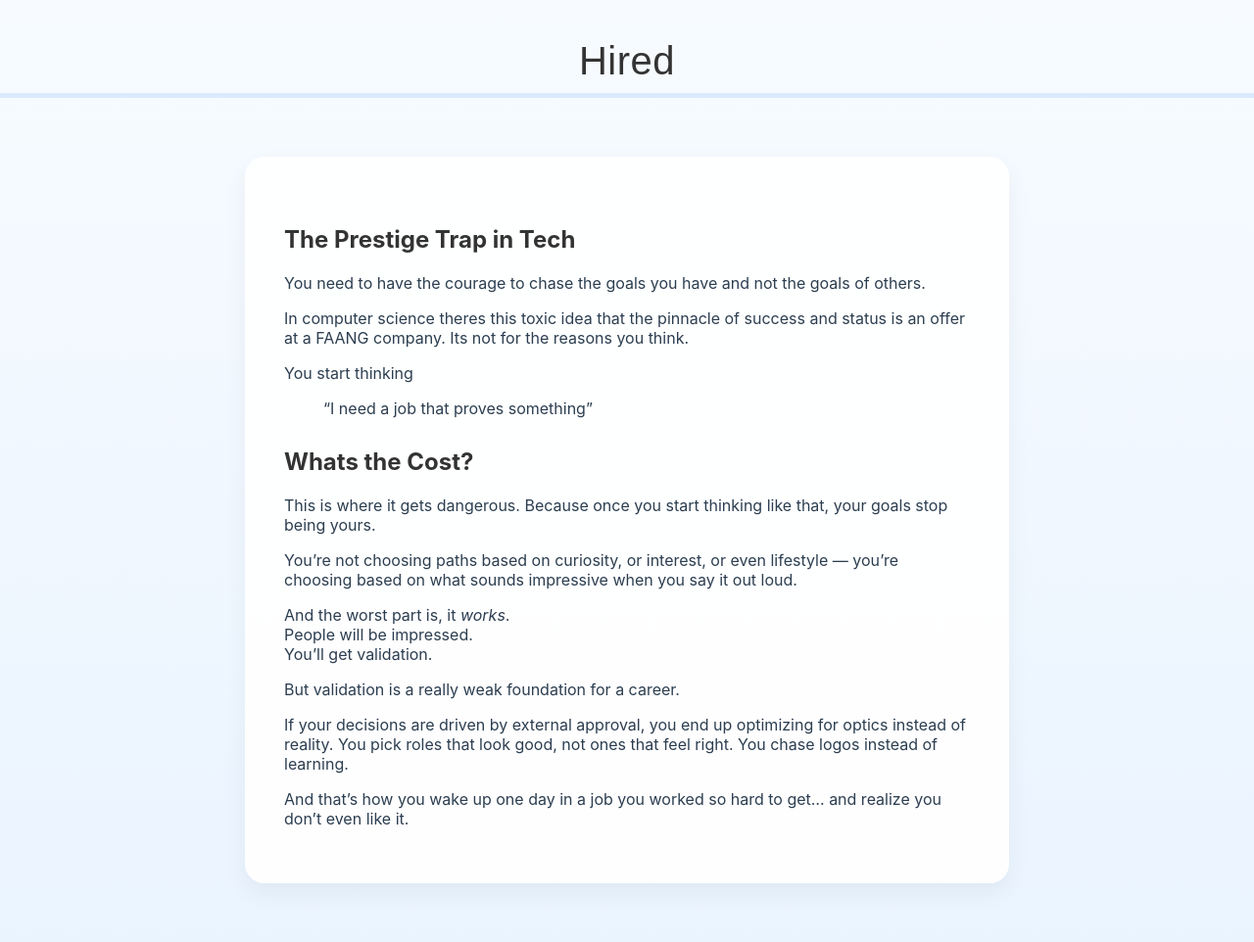
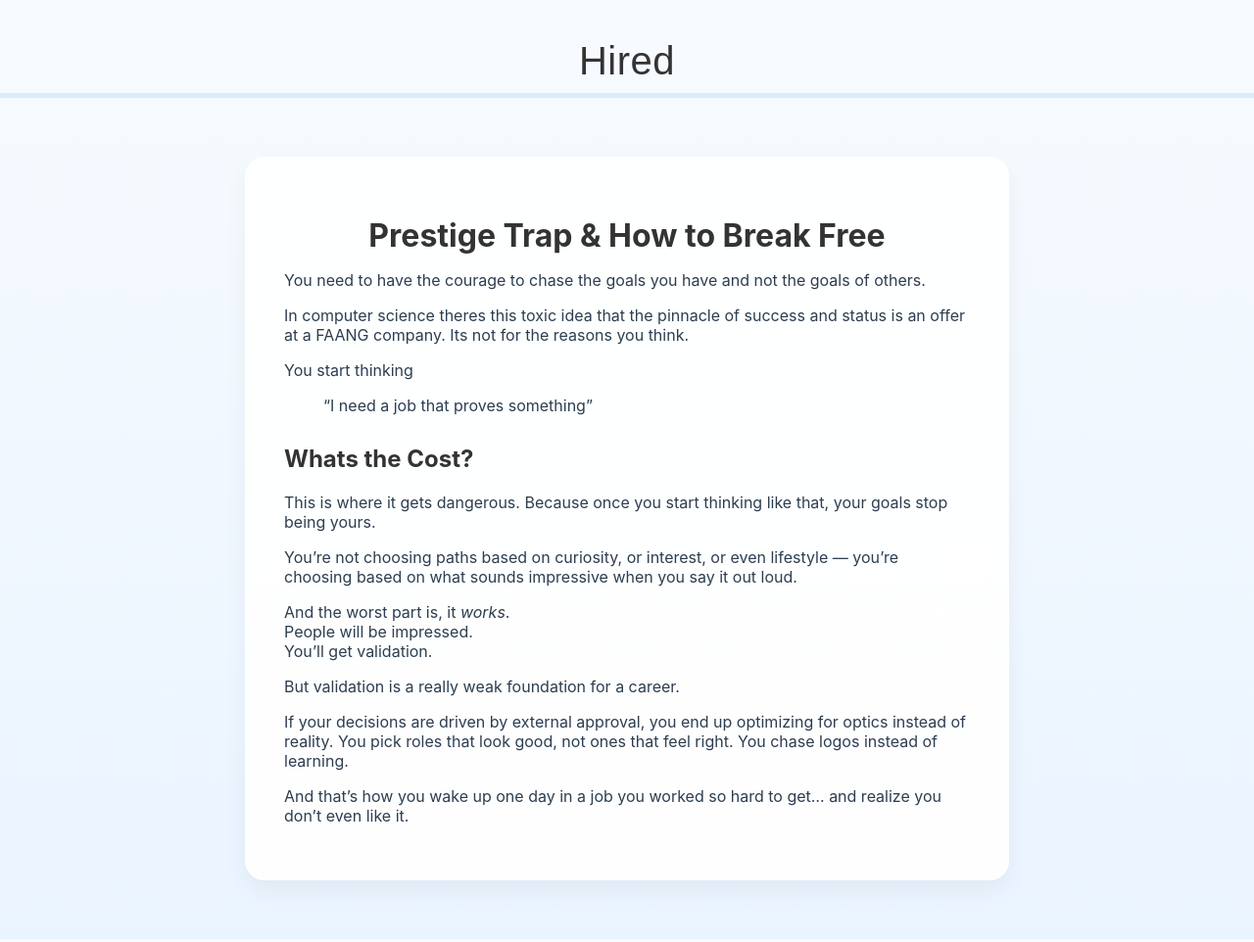
Before and after one commit to hiredmaybe67/hiredmaybe67.github.io, a Jekyll site: the page built from prestigeTrap.md, in a window 1280 px wide. Shown: the whole page at 98% size. Built offline with Jekyll 4.4.1, drawn with Linux system fonts in a browser that asks for light colours.

Commit message:
Update prestigeTrap.md

```diff
--- a/prestigeTrap.md
+++ b/prestigeTrap.md
@@ -3,7 +3,7 @@ layout: default
 title: the prestige trap in tech
 ---
 
-## The Prestige Trap in Tech
+# Prestige Trap & How to Break Free
 
 You need to have the courage to chase the goals you have and not the goals of others.
 
```
